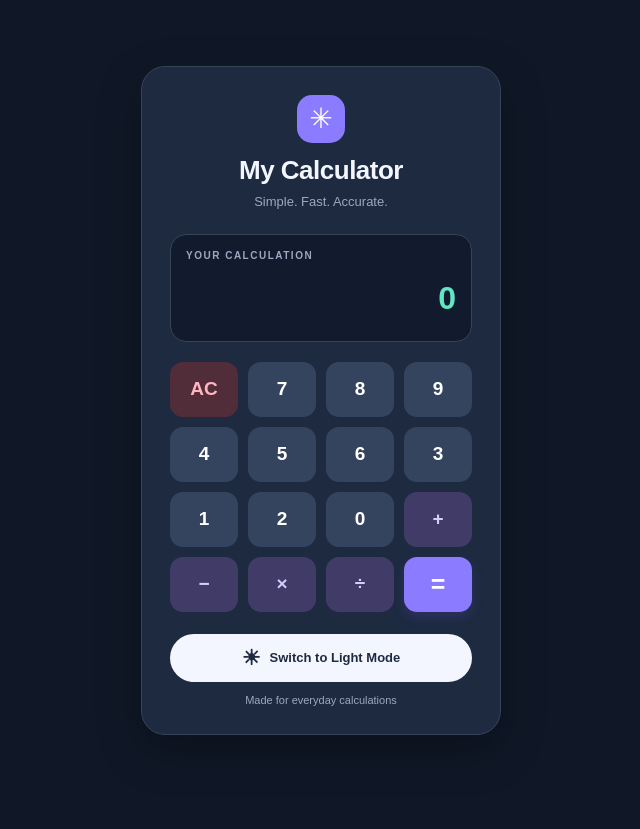
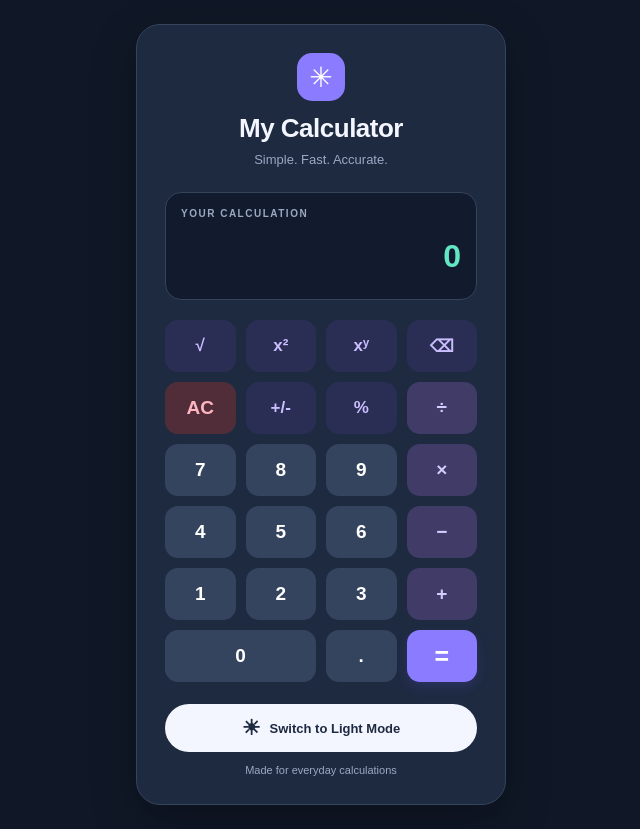
Before and after one commit to faiza77/calculator-, a plain HTML site: page index.html in a window 1280 px wide. Both pictures are taken after a click on the button "Switch to Dark Mode". Shown: the whole page, without its empty margins (319-959 px from the left). Before the commit the page ends 800 px from the top, so only its background shows below. Drawn offline with Linux system fonts and the light colour scheme.

Commit message:
Added square root and percentage calculation logic

```diff
--- a/index.html
+++ b/index.html
@@ -24,24 +24,39 @@
         </div>
 
         <div class="buttons">
+            <!-- Row 1: Scientific Operations (Square Root, Square, Power, Backspace) -->
+            <button type="button" onclick="squareRoot()" class="scientific" id="btn-sqrt" aria-label="Square Root">√</button>
+            <button type="button" onclick="square()" class="scientific" id="btn-square" aria-label="Square">x²</button>
+            <button type="button" onclick="addValue('^')" class="scientific" id="btn-power" aria-label="Power">xʸ</button>
+            <button type="button" onclick="display.value = display.value.slice(0, -1) || '0'" class="scientific" aria-label="Backspace">⌫</button>
+
+            <!-- Row 2: Clear, Sign Toggle, Percentage, Divide -->
             <button type="button" onclick="clearDisplay()" class="clear">AC</button>
+            <button type="button" onclick="toggleSign()" class="scientific" id="btn-sign" aria-label="Sign Toggle">+/-</button>
+            <button type="button" onclick="percentage()" class="scientific" id="btn-percent" aria-label="Percentage">%</button>
+            <button type="button" onclick="addValue('/')" class="operator">÷</button>
+
+            <!-- Row 3 -->
             <button type="button" onclick="addValue('7')">7</button>
             <button type="button" onclick="addValue('8')">8</button>
             <button type="button" onclick="addValue('9')">9</button>
+            <button type="button" onclick="addValue('*')" class="operator">×</button>
 
+            <!-- Row 4 -->
             <button type="button" onclick="addValue('4')">4</button>
             <button type="button" onclick="addValue('5')">5</button>
             <button type="button" onclick="addValue('6')">6</button>
-            <button type="button" onclick="addValue('3')">3</button>
+            <button type="button" onclick="addValue('-')" class="operator">−</button>
 
+            <!-- Row 5 -->
             <button type="button" onclick="addValue('1')">1</button>
             <button type="button" onclick="addValue('2')">2</button>
-            <button type="button" onclick="addValue('0')">0</button>
+            <button type="button" onclick="addValue('3')">3</button>
             <button type="button" onclick="addValue('+')" class="operator">+</button>
 
-            <button type="button" onclick="addValue('-')" class="operator">−</button>
-            <button type="button" onclick="addValue('*')" class="operator">×</button>
-            <button type="button" onclick="addValue('/')" class="operator">÷</button>
+            <!-- Row 6 -->
+            <button type="button" onclick="addValue('0')" class="zero">0</button>
+            <button type="button" onclick="addValue('.')">.</button>
             <button type="button" onclick="calculate()" class="equals">=</button>
         </div>
 
--- a/script.js
+++ b/script.js
@@ -1,7 +1,7 @@
 let display = document.getElementById("display");
 
 function addValue(value) {
-    if (display.value === "0") {
+    if (display.value === "0" && value !== ".") {
         display.value = value;
     } else {
         display.value += value;
@@ -12,11 +12,68 @@ function clearDisplay() {
     display.value = "0";
 }
 
+// 1. Sign Toggle (+/-): Inverts current input between positive & negative
+function toggleSign() {
+    if (display.value === "0" || display.value === "Error") return;
+
+    if (display.value.startsWith("-")) {
+        display.value = display.value.slice(1);
+    } else {
+        display.value = "-" + display.value;
+    }
+}
+
+// 2. Percentage (%): Converts display value into a decimal percentage
+function percentage() {
+    if (display.value === "Error") return;
+    try {
+        const val = evalExpression(display.value);
+        display.value = String(val / 100);
+    } catch {
+        display.value = "Error";
+    }
+}
+
+// 3. Square Root (√): Computes square root of current display value
+function squareRoot() {
+    if (display.value === "Error") return;
+    try {
+        const val = evalExpression(display.value);
+        if (val < 0) {
+            display.value = "Error";
+        } else {
+            display.value = String(Math.sqrt(val));
+        }
+    } catch {
+        display.value = "Error";
+    }
+}
+
+// 4. Exponentiation (x²): Computes square of current display value
+function square() {
+    if (display.value === "Error") return;
+    try {
+        const val = evalExpression(display.value);
+        display.value = String(Math.pow(val, 2));
+    } catch {
+        display.value = "Error";
+    }
+}
+
+// Helper: Evaluates expressions and converts ^ to ** for custom power calculations
+function evalExpression(expr) {
+    const sanitized = expr
+        .replace(/×/g, "*")
+        .replace(/÷/g, "/")
+        .replace(/−/g, "-")
+        .replace(/\^/g, "**");
+
+    return Function('"use strict"; return (' + sanitized + ')')();
+}
+
 function calculate() {
     try {
-        display.value = Function(
-            '"use strict"; return (' + display.value + ')'
-        )();
+        display.value = String(evalExpression(display.value));
     } catch {
         display.value = "Error";
     }
@@ -27,6 +84,10 @@ document.addEventListener("keydown", function (event) {
 
     if ("0123456789+-*/.".includes(key)) {
         addValue(key);
+    } else if (key === "^") {
+        addValue("^");
+    } else if (key === "%") {
+        percentage();
     } else if (key === "Enter" || key === "=") {
         event.preventDefault();
         calculate();
--- a/style.css
+++ b/style.css
@@ -1,4 +1,3 @@
-style.css
 /* ---------- Theme colors ---------- */
 
 :root {
@@ -16,6 +15,10 @@ style.css
     --border-color: #e8eaf3;
     --shadow-color: rgba(42, 53, 92, 0.12);
     --accent: #6957e8;
+
+    --sci-bg: #edf0fe;
+    --sci-text: #4e3fd3;
+    --sci-hover: #dee4fc;
 }
 
 body.dark-mode {
@@ -33,6 +36,10 @@ body.dark-mode {
     --border-color: #35435b;
     --shadow-color: rgba(0, 0, 0, 0.3);
     --accent: #8b7bff;
+
+    --sci-bg: #2a2e54;
+    --sci-text: #cbbeff;
+    --sci-hover: #373c6e;
 }
 
 /* ---------- Page layout ---------- */
@@ -61,7 +68,7 @@ body {
 
 .calculator {
     width: 100%;
-    max-width: 360px;
+    max-width: 370px;
     padding: 28px;
 
     background: var(--card-bg);
@@ -157,7 +164,7 @@ h1 {
 
 button {
     min-width: 0;
-    height: 55px;
+    height: 52px;
     padding: 0 6px;
 
     border: 1px solid transparent;
@@ -188,8 +195,23 @@ button {
     transform: scale(0.95);
 }
 
+/* Zero button span */
+button.zero {
+    grid-column: span 2;
+}
+
+/* Scientific buttons */
+.buttons .scientific {
+    background: var(--sci-bg);
+    color: var(--sci-text);
+    font-size: 17px;
+}
+
+.buttons .scientific:hover {
+    background: var(--sci-hover);
+}
+
 /* Clear button */
-
 .buttons .clear {
     background: #ffe8eb;
     color: #c7354c;
@@ -200,7 +222,6 @@ button {
 }
 
 /* Operator buttons */
-
 .buttons .operator {
     background: #ece9ff;
     color: #5b48d6;
@@ -211,7 +232,6 @@ button {
 }
 
 /* Equals button */
-
 .buttons .equals {
     background: var(--accent);
     color: white;
@@ -224,12 +244,7 @@ button {
     background: #5845d5;
 }
 
-/* Dark mode button c
-
-Somya Barolia
-11:29 AM
-* Dark mode button colors */
-
+/* Dark mode button colors */
 body.dark-mode .buttons .clear {
     background: #512d3a;
     color: #ffb4c0;
@@ -246,6 +261,15 @@ body.dark-mode .buttons .operator {
 
 body.dark-mode .buttons .operator:hover {
     background: #514981;
+}
+
+body.dark-mode .buttons .scientific {
+    background: var(--sci-bg);
+    color: var(--sci-text);
+}
+
+body.dark-mode .buttons .scientific:hover {
+    background: var(--sci-hover);
 }
 
 /* ---------- Theme toggle ---------- */
@@ -327,7 +351,6 @@ button:focus-visible {
 /* Respect reduced-motion preferences */
 
 @media (prefers-reduced-motion: reduce) {
-
     *,
     *::before,
     *::after {
```
Also changed, not shown: 1 other file.
